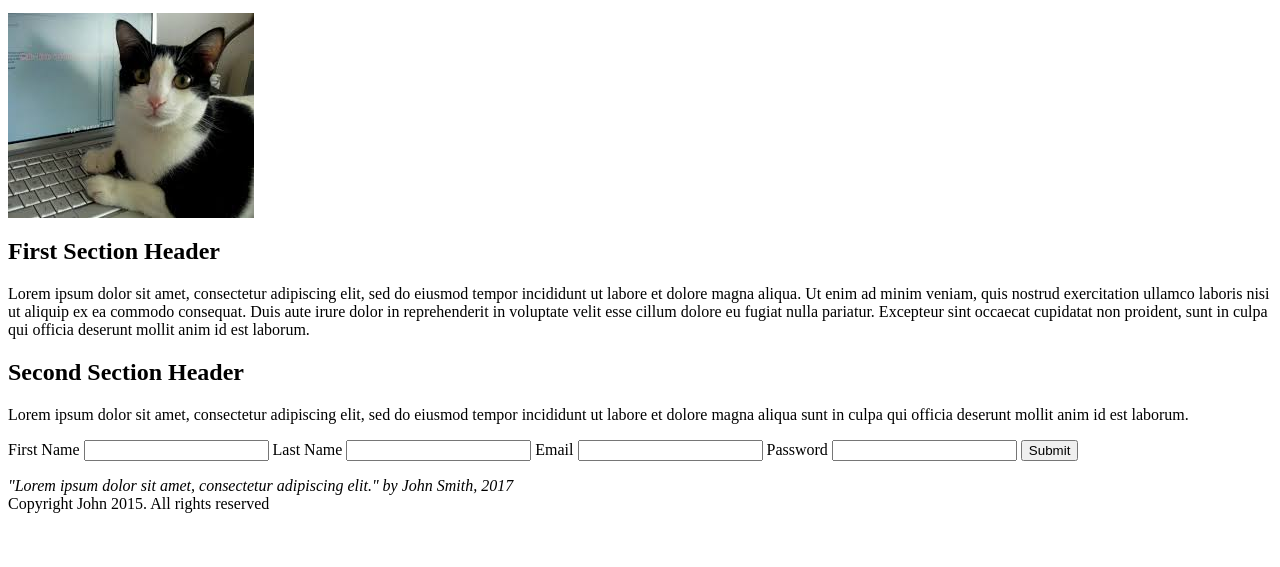
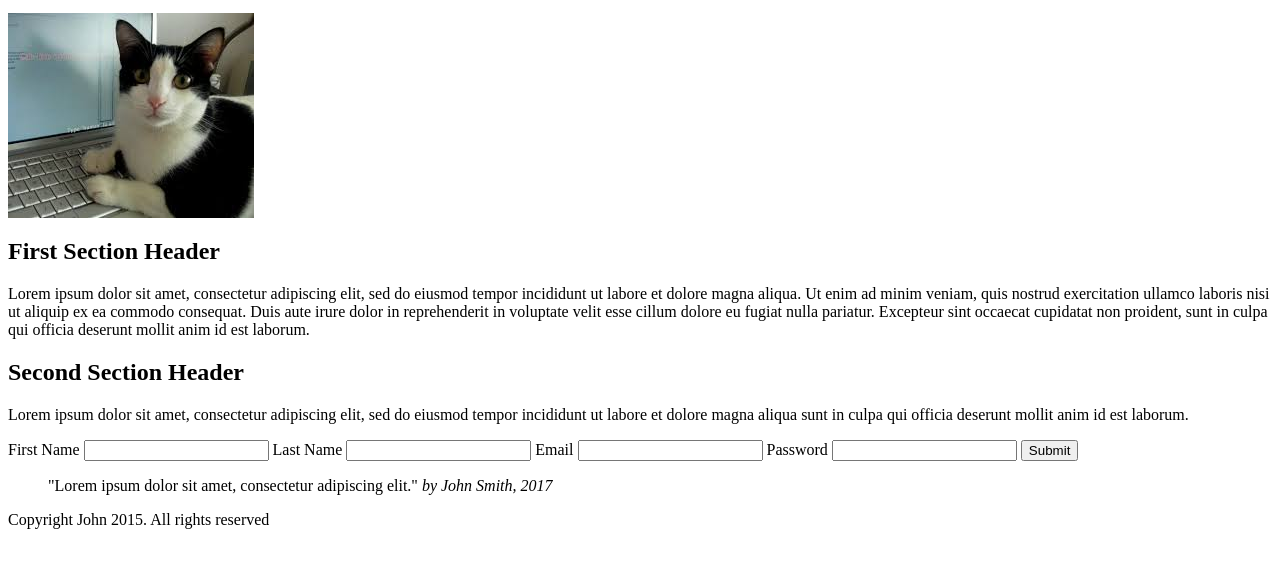
Before and after one commit to jijip41/FAC22-Pre-Programme, a plain HTML site: page week1/semantic-html/challenge.html in a window 1280 px wide. Shown: the part 87-654 px from the top of the page. Drawn offline with Linux system fonts and the light colour scheme.

Commit message:
add blockquote tag and put cite tag inside of it

```diff
--- a/week1/semantic-html/challenge.html
+++ b/week1/semantic-html/challenge.html
@@ -44,9 +44,12 @@
       <input type="password" />
       <button type="button">Submit</button>
     </form>
-    <cite>"Lorem ipsum dolor sit amet, consectetur adipiscing elit." by John Smith, 2017
+    <blockquote>
+      "Lorem ipsum dolor sit amet, consectetur adipiscing elit."
+      <cite>by John Smith, 2017
+      </cite>
+    </blockquote>
 
-    </cite>
     <footer>
       <div>Copyright John 2015. All rights reserved</div>
     </footer>
```
